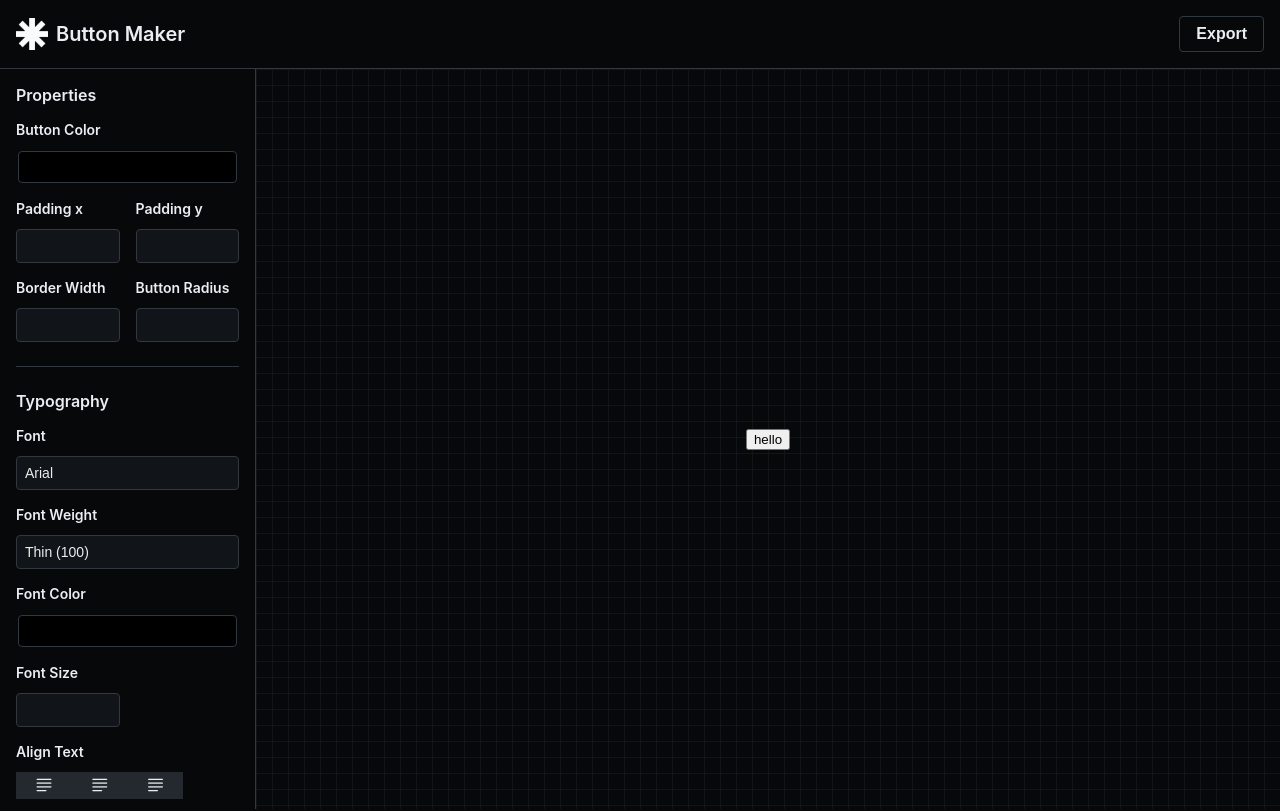
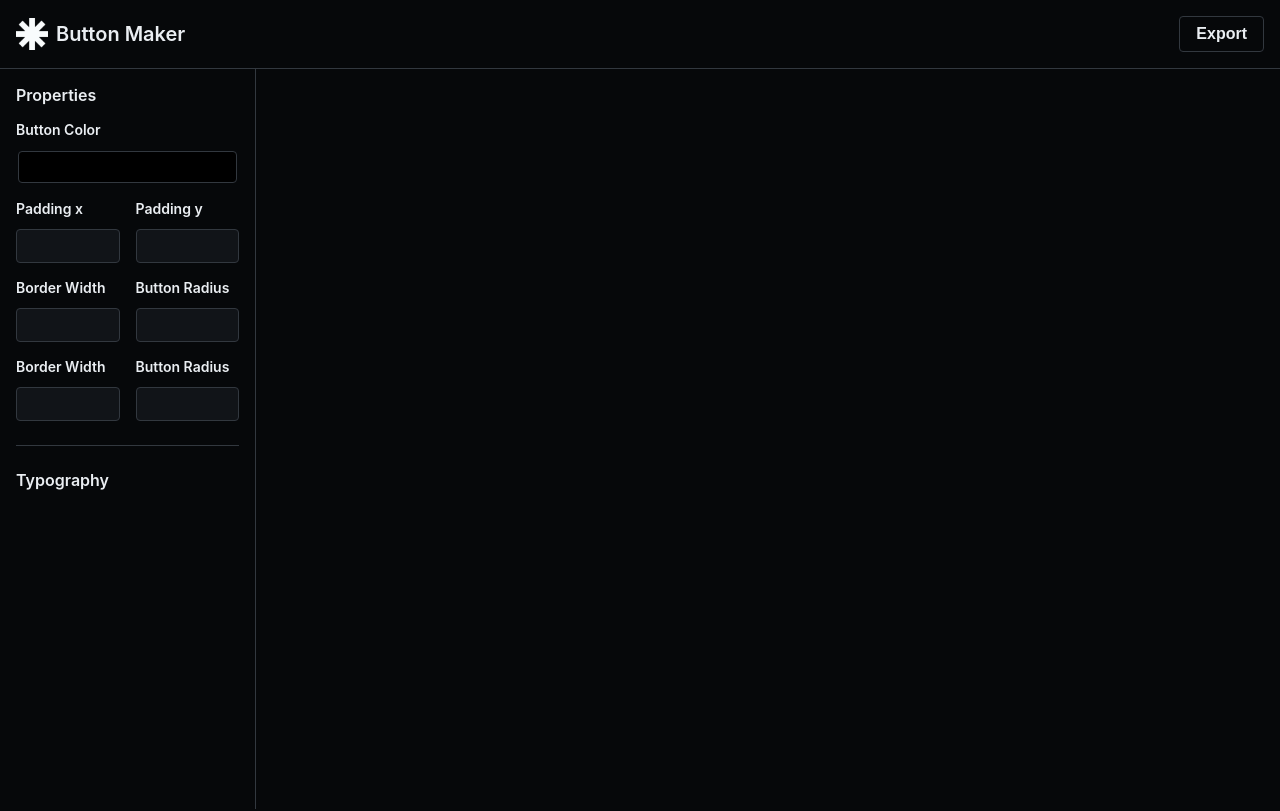
Before and after one commit to nigel-engel/ReCore-Button-Maker, a React (Vite) app: page / in a window 1280 px wide. Shown: the top 811 px of the page. Built offline with nearby package versions, Linux system fonts and the light colour scheme.

Commit message:
feat: add: file structure for react cmpnts, add: building cmpnts main page

```diff
--- a/src/App.jsx
+++ b/src/App.jsx
@@ -1,29 +1,19 @@
 import React from "react";
+import Navbar from "./components/layout/Navbar";
+import Body from "./components/layout/Body";
 
 export default function App() {
   return (
     <>
-      <div className="navbar">
-        <div className="logo">
-          <img
-            src="/assets/recore-icon-logo-white.png"
-            id="logo-img"
-            width="32px"
-          />
-          <h1>Button Maker</h1>
-        </div>
-        <button>Export</button>
-      </div>
-      <div className="grid">
+      <Navbar />
+      <Body />
+
+      /* <div className="body">
         <div className="menu">
           <h2>Properties</h2>
           <div className="keyPairs">
             <label htmlFor="button-color">Button Color</label>
-            <input
-              type="color"
-              id="button-color"
-              placeholder="call-to-action "
-            />
+            <input type="color" id="button-color" />
           </div>
           <div className="keyPairsGrid">
             <div className="keyPairs">
@@ -45,7 +35,7 @@ export default function App() {
               <input type="number" id="border-radius" />
             </div>
           </div>
-          <div className="border-bottom"></div>
+          <div className="border-bottom"></div> */
           <h2>Typography</h2>
           <div className="keyPairs">
             <label htmlFor="font-select dropdown">Font</label>
--- /dev/null
+++ b/src/components/common/Button.jsx
@@ -0,0 +1,5 @@
+import React from "react";
+
+export default function Button({ text }) {
+  return <button>{text}</button>;
+}
--- /dev/null
+++ b/src/components/common/InputColor.jsx
@@ -0,0 +1,11 @@
+import React from "react";
+import Title from "./Title";
+
+export default function InputColor({label, id}) {
+  return (
+    <div className="keyPairs">
+      <label htmlFor="{id}">{label}</label>
+      <input type="color" id={id} />
+    </div>
+  );
+}
--- /dev/null
+++ b/src/components/common/InputNumber2.jsx
@@ -0,0 +1,16 @@
+import React from "react";
+
+export default function InputNumber2({id1, id2, label1, label2}) {
+  return (
+    <div className="keyPairsGrid">
+      <div className="keyPairs">
+        <label htmlFor={id1}>{label1}</label>
+        <input type="number" id={id1} />
+      </div>
+      <div className="keyPairs">
+        <label htmlFor={id2}>{label2}</label>
+        <input type="number" id={id2} />
+      </div>
+    </div>
+  );
+}
--- /dev/null
+++ b/src/components/common/Logo.jsx
@@ -0,0 +1,14 @@
+import React from "react";
+export default function Logo() {
+  return (
+    <div className="logo">
+      <img
+        src="/assets/recore-icon-logo-white.png"
+        id="logo-img"
+        width="32px"
+        alt="Logo"
+      />
+      <h1>Button Maker</h1>
+    </div>
+  );
+}
--- /dev/null
+++ b/src/components/common/MenuDivider.jsx
@@ -0,0 +1,7 @@
+import React from "react";
+
+export default function MenuDivider() {
+  return (
+    <div className="border-bottom"></div>
+  )
+}
--- /dev/null
+++ b/src/components/common/Title.jsx
@@ -0,0 +1,7 @@
+import React from "react";
+
+export default function Title({ text }) {
+  return (
+    <h2>{text}</h2>
+  );
+}
--- /dev/null
+++ b/src/components/layout/Body.jsx
@@ -0,0 +1,36 @@
+import React from "react";
+import Title from "../common/Title";
+import InputColor from "../common/InputColor";
+import InputNumber2 from "../common/InputNumber2";
+import MenuDivider from "../common/MenuDivider";
+
+export default function Body() {
+  return (
+    <div className="body">
+      <div className="menu">
+        <Title text="Properties" />
+        <InputColor label="Button Color" id="button-color" />
+        <InputNumber2
+          id1="padding-x"
+          id2="padding-y"
+          label1="Padding x"
+          label2="Padding y"
+        />
+        <InputNumber2
+          id1="border-width"
+          id2="button-radius"
+          label1="Border Width"
+          label2="Button Radius"
+        />
+        <InputNumber2
+          id1="border-width"
+          id2="button-radius"
+          label1="Border Width"
+          label2="Button Radius"
+        />
+        <MenuDivider />
+        <Title text="Typography" />
+      </div>
+    </div>
+  );
+}
--- /dev/null
+++ b/src/components/layout/Navbar.jsx
@@ -0,0 +1,12 @@
+import React from "react";
+import Logo from "../common/Logo";
+import Button from "../common/Button";
+
+export default function Navbar() {
+  return (
+    <div className="navbar">
+      <Logo />
+      <Button text="Export" />
+    </div>
+  );
+}
--- a/src/style/styles.css
+++ b/src/style/styles.css
@@ -59,7 +59,7 @@ body {
   color: var(--gray-1);
 }
 
-.grid {
+.body {
   display: grid;
   grid-template-columns: 16rem 1fr;
   height: calc(100vh - 60px); /* Adjust based on your navbar height */
```
